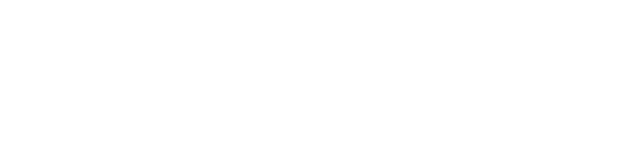
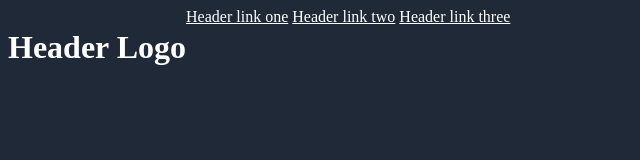
Before and after one commit to Claes88/landing_page, a plain HTML site: page index.html in a window 1280 px wide. Shown: the whole page, without its empty margins (0-640 px from the left). Drawn offline with Linux system fonts and the light colour scheme.

Commit message:
colours and start of heading added

```diff
--- a/index.html
+++ b/index.html
@@ -3,9 +3,17 @@
     <head>
         <meta charset="utf-8">
         <title>Landing page</title>
+        <link rel="stylesheet" href="stylesheet/style.css">
     </head>
     <body>
-        <div class = "heading"></div>
+        <div class = "heading">
+            <h1>Header Logo</h1>
+            <div class = "links">
+                <a href="https://www.google.com/">Header link one</a>
+                <a href="https://www.google.com/">Header link two</a>
+                <a href="https://www.google.com/">Header link three</a>
+            </div>
+        </div>
         <div class = "info"></div>
         <div class = "quotes"></div>
         <div class = "sign"></div>
--- a/stylesheet/style.css
+++ b/stylesheet/style.css
@@ -0,0 +1,23 @@
+body{
+    background-color: #1F2937;
+    display: flex;
+    flex-direction: column;
+}
+
+.info{
+    background-color: #ffffff;
+}
+
+.quotes{
+    background-color: #E5E7EB;
+}
+
+.heading{
+    display: flex;
+    color: #ffffff;
+}
+
+a{
+    color: #ffffff;
+    margin-left: auto;
+}
```
